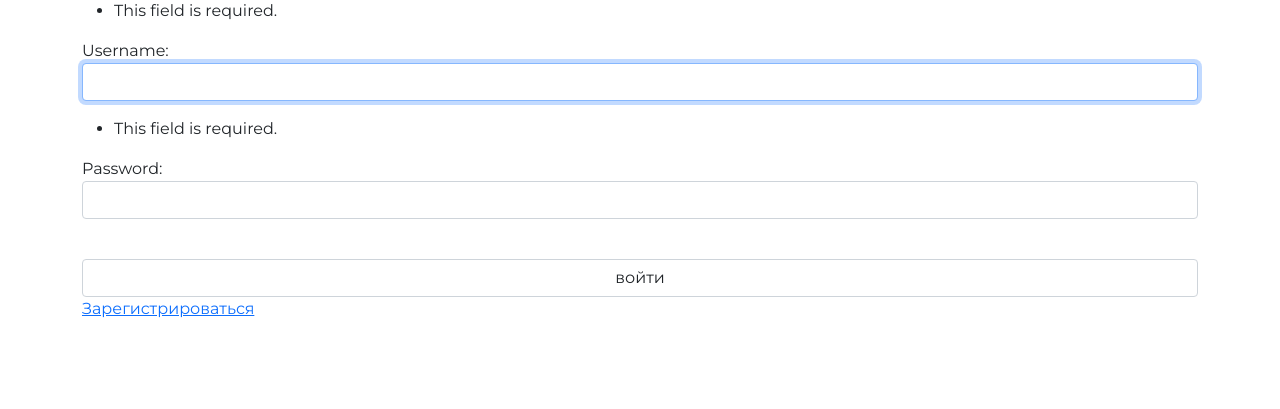
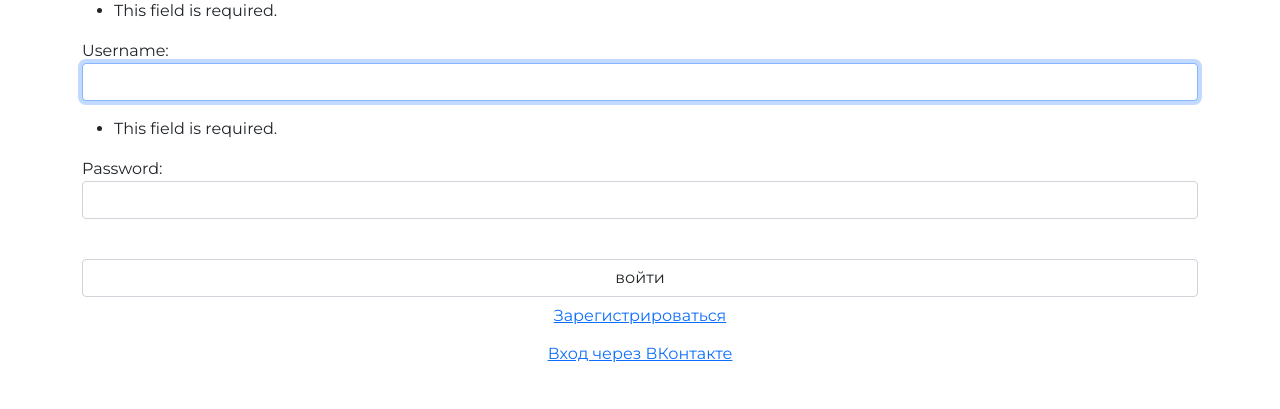
Before and after one commit to ashSmol/djangoproject, a Django app: page /auth/login/ in a window 1280 px wide. Shown: the part 47-456 px from the top of the page. Run offline with Django 3.2, Linux system fonts and the light colour scheme; parts of the project's set-up code (start-up, migrations or seed data) failed here and were passed over.

Commit message:
lessn2-2 started

```diff
--- a/geekshop/authapp/templates/authapp/login.html
+++ b/geekshop/authapp/templates/authapp/login.html
@@ -13,5 +13,14 @@
     <br>
     <input class="form-control" type="submit" value="войти">
 </form>
-<a href="{% url 'auth:register' %}">Зарегистрироваться</a>
+<button class="btn btn-round form-control">
+    <a href="{% url 'auth:register' %}" class="">
+        Зарегистрироваться
+    </a>
+</button>
+<button class="btn btn-round form-control">
+    <a href="{% url 'social:begin' 'vk-oauth2' %}?next=/">
+     Вход через ВКонтакте
+    </a>
+</button>
 {% endblock %}
--- a/geekshop/geekshop/urls.py
+++ b/geekshop/geekshop/urls.py
@@ -29,6 +29,8 @@ urlpatterns = [
     path('basket/', include('basketapp.urls', namespace='basket')),
     path('auth/', include('authapp.urls', namespace='auth')),
 
+    path('', include('social_django.urls', namespace='social')),
+
 ]
 
 if settings.DEBUG:
--- a/requierements.txt
+++ b/requierements.txt
@@ -2,3 +2,5 @@ asgiref==3.3.4
 Django==3.2.4
 pytz==2021.1
 sqlparse==0.4.1
+Pillow
+social_auth_app_django
```
Also changed, not shown: geekshop/geekshop/settings.py (+14 -0 lines).
